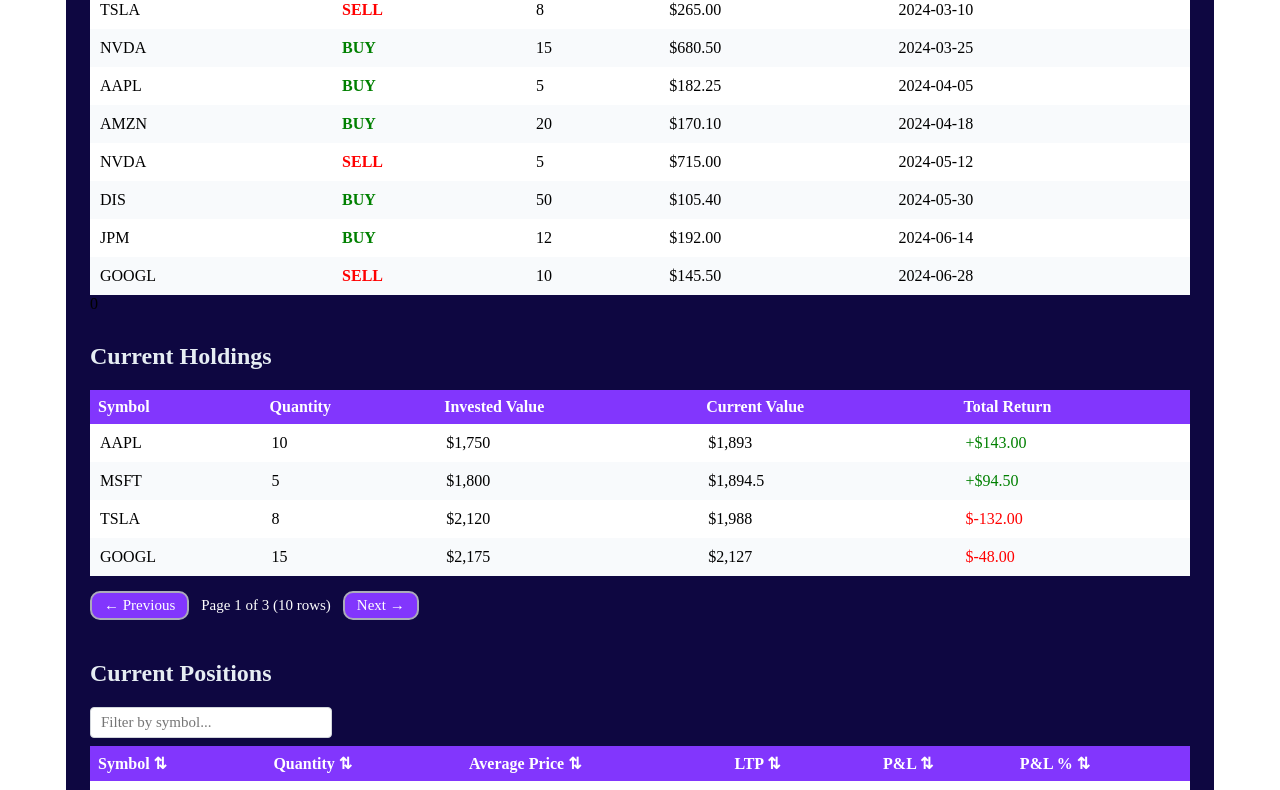
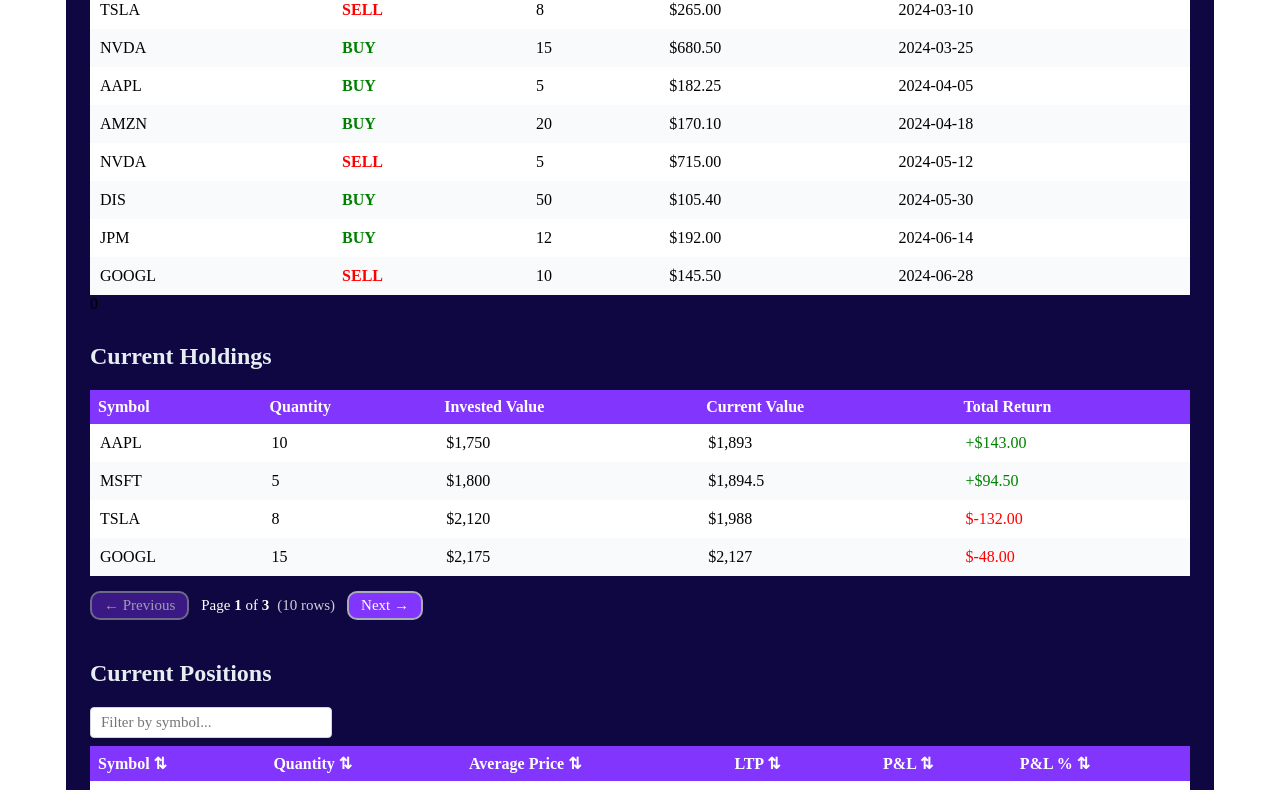
Before and after one commit to sanikasule/week2-sanika, a React (Vite) app: page / in a window 1280 px wide. Shown: the part 1994-2784 px from the top of the page. Built offline with nearby package versions, Linux system fonts and the light colour scheme.

Commit message:
fixed button disabling ui, and added new options

```diff
--- a/src/components/DataTable.tsx
+++ b/src/components/DataTable.tsx
@@ -115,19 +115,46 @@
 
         {pageSize && totalPages > 1 && (
     <div style={{ display: 'flex', alignItems: 'center', gap: 12, marginTop: 15 }}>
-                <button disabled={safePage <= 1} onClick={() => setPage(p => Math.max(1, p - 1))}
-                style={{ padding: '4px 12px', cursor: safePage <= 1 ? 'not-allowed' : 'pointer', background: '#8236fd', color: '#fff', border: '2px solid #ababb9', borderRadius: 10, fontFamily: 'Times New Roman, serif', fontSize: '15px' }}
+
+        {/* Previous Button */}
+        <button
+            disabled={safePage <= 1}
+            onClick={() => setPage(p => Math.max(1, p - 1))}
+            style={{
+                padding: '4px 12px',
+                cursor: safePage <= 1 ? 'not-allowed' : 'pointer',
+                background: safePage <= 1 ? '#5a25b1' : '#8236fd',
+                opacity: safePage <= 1 ? 0.6 : 1,
+                color: '#fff',
+                border: '2px solid #ababb9',
+                borderRadius: 10,
+                fontFamily: 'serif',
+                fontSize: '15px'
+            }}
         >
             ← Previous
         </button>
 
         <span style={{ fontSize: '15px', color: '#fff' }}>
-                    Page {safePage} of {totalPages} {' '}({filtered.length} rows)
+            Page <strong>{safePage}</strong> of <strong>{totalPages}</strong>
+            <span style={{ marginLeft: 8, opacity: 0.8 }}>({filtered.length} rows)</span>
         </span>
 
-                <button disabled={safePage >= totalPages}
+        {/* Next Button */}
+        <button
+            disabled={safePage >= totalPages}
             onClick={() => setPage(p => Math.min(totalPages, p + 1))}
-                style={{ padding: '4px 12px', cursor: safePage >= totalPages ? 'not-allowed' : 'pointer', background: '#8236fd', color: '#fff', border: '2px solid #ababb9', borderRadius: 10, fontFamily: 'Times New Roman, serif', fontSize: '15px' }}
+            style={{
+                padding: '4px 12px',
+                cursor: safePage >= totalPages ? 'not-allowed' : 'pointer',
+                background: safePage >= totalPages ? '#5a25b1' : '#8236fd',
+                opacity: safePage >= totalPages ? 0.6 : 1,
+                color: '#fff',
+                border: '2px solid #ababb9',
+                borderRadius: 10,
+                fontFamily: 'serif',
+                fontSize: '15px'
+            }}
         >
             Next →
         </button>
--- a/src/components/PortfolioSummary.tsx
+++ b/src/components/PortfolioSummary.tsx
@@ -63,6 +63,10 @@
                 <option>Technology</option>
                 <option>Automotive</option>
                 <option>Finance</option>
+                <option value="Consumer Discretionary">Consumer Discretionary</option>
+                <option value="Healthcare">Healthcare</option>
+                <option value="Energy">Energy</option>
+                <option value="Entertainment">Entertainment</option>
             </select>
             <ul>
                 {filtered.map(s =>
--- a/src/components/SearchBar.tsx
+++ b/src/components/SearchBar.tsx
@@ -40,13 +40,17 @@
     return (
         <div style={{display: 'flex', gap: 8, marginBottom: 20}}>
             <input value={query} onChange={handleInputChange} onKeyDown={handleKeyDown}
-            placeholder={placeholder} style={{flex: 1, padding: 8, border: '2px solid #ababb9',borderRadius: 4, background: '#fff', color: '#E6EDF3', fontFamily: 'Times New Roman, serif', fontSize: '15px'}}/>
+            placeholder={placeholder} style={{flex: 1, padding: 8, border: '2px solid #ababb9',borderRadius: 4, background: '#fff', color: '#000', fontFamily: 'Times New Roman, serif', fontSize: '15px'}}/>
             <button onClick={handleClear} style={{background: '#8236fd', color: '#fff', border: '2px solid #ababb9', borderRadius: 10, fontFamily: 'Times New Roman, serif', fontSize: '15px'}}>Clear</button>
             <select onChange={handleSectorChange} style={{border: '2px solid #ababb9', borderRadius: 10, fontFamily: 'Times New Roman, serif', fontSize: '15px'}}>
                 <option value="">All Sectors</option>
                 <option value="Technology">Technology</option>
                 <option value="Automotive">Automotive</option>
                 <option value="Finance">Finance</option>
+                <option value="Consumer Discretionary">Consumer Discretionary</option>
+                <option value="Healthcare">Healthcare</option>
+                <option value="Energy">Energy</option>
+                <option value="Entertainment">Entertainment</option>
             </select>
         </div>
     )
--- a/src/components/TradeForm.tsx
+++ b/src/components/TradeForm.tsx
@@ -61,7 +61,7 @@
 
             <div style={{display: 'flex', gap: 8}}>
                 {(['BUY', 'SELL'] as const).map(t => (
-                    <button key={t} type="button" onClick={() => setForm(prev => ({...prev, type: t}))} style={{background: form.type === t ? '#8236fd' : '#e5e7eb', color: form.type === t ? '#fff' : '#374151', padding: '6px 16px', border: '2px solid #ababb9', borderRadius: 10, fontFamily: 'Times New Roman, serif', fontSize: '15px'}}>
+                    <button key={t} type="button" onClick={() => setForm(prev => ({...prev, type: t}))} style={{background: form.type === t ? '#8236fd' : '#e5e7eb', color: form.type === t ? '#fff' : '#374151', padding: '6px 16px', border: '2px solid #ababb9', borderRadius: 10, fontFamily: 'Times New Roman, serif', fontSize: '15px', cursor: 'pointer'}}>
                         {t}
                     </button>
                 ))}
@@ -71,7 +71,7 @@
             onChange={(e: React.ChangeEvent<HTMLInputElement>) => setForm(prev => ({...prev, quantity: Number(e.target.value)}))} placeholder="Quantity" style={{border: '2px solid #ababb9',borderRadius: 4, background: '#fff', fontFamily: 'Times New Roman, serif', fontSize: '15px'}}/>
 
             <p>Price: ${form.price.toFixed(2)} | Total: ${(form.price*form.quantity).toFixed(2)}</p>
-            <button type="submit" disabled={!form.symbol} style={{border: '2px solid #ababb9',borderRadius: 4, background: '#8236fd', color: '#fff', padding: 10, width: 200, fontFamily: 'Times New Roman, serif', fontSize: '15px'}}>Submit Trade</button>
+            <button type="submit" disabled={!form.symbol} style={{border: '2px solid #ababb9',borderRadius: 4, background: '#8236fd', color: '#fff', padding: 10, width: 200, fontFamily: 'Times New Roman, serif', fontSize: '15px', cursor: 'pointer'}}>Submit Trade</button>
         </form>
     )
 }
```
Lines whose indentation alone changed are shown as unchanged.
